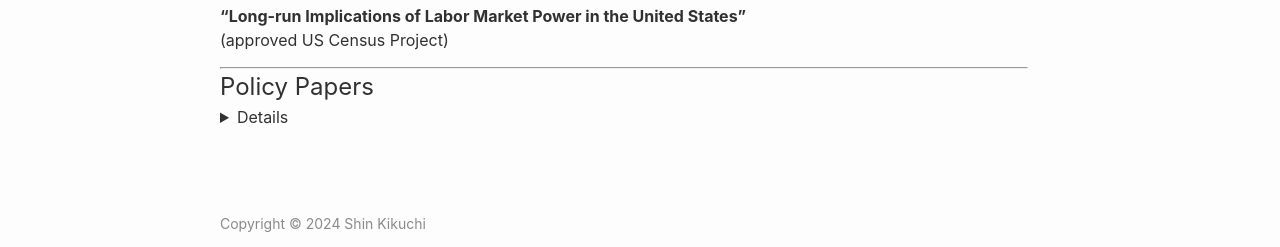
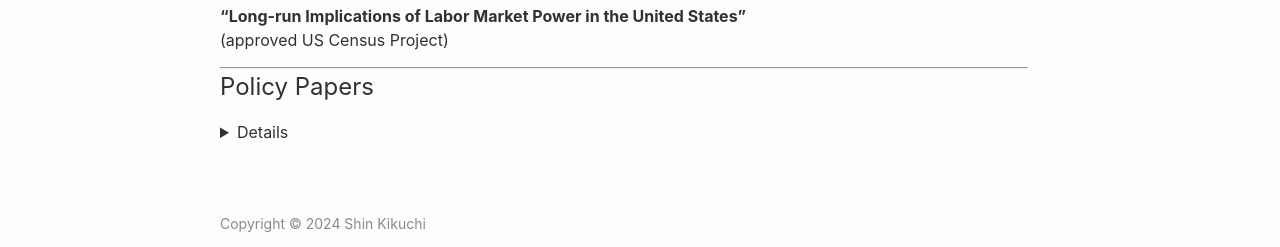
Before and after one commit to shinnkikuchi/shinnkikuchi.github.io, a Jekyll site: the page built from index.md, in a window 1280 px wide. Shown: the part 1527-1774 px from the top of the page. Built offline with Jekyll 4.4.1, drawn with Linux system fonts in a browser that asks for light colours.

Commit message:
Update index.md

```diff
--- a/index.md
+++ b/index.md
@@ -89,7 +89,8 @@ We examine the impact of trade liberalization on structural change patterns in I
 <hr>
 
 ## Policy Papers
-<details style="margin-bottom: 15px; margin-top: -15px">
+<details>
+
 **"Automation and the Disappearance of Routine Work in Japan"** <a href="/files/research/FKS-robot-japan.pdf" target="_blank">[Paper PDF]</a><br>
 with <a href="https://sites.google.com/site/ippeifujiwara/" target="_blank">Ippei Fujiwara</a> and <a href="https://researchmap.jp/81332791111?lang=en" target="_blank">Toyoichiro Shirota</a><br>
 Discussion Paper 23-E-082, Research Institute of Economy, Trade and Industry (RIETI) <br>
```
